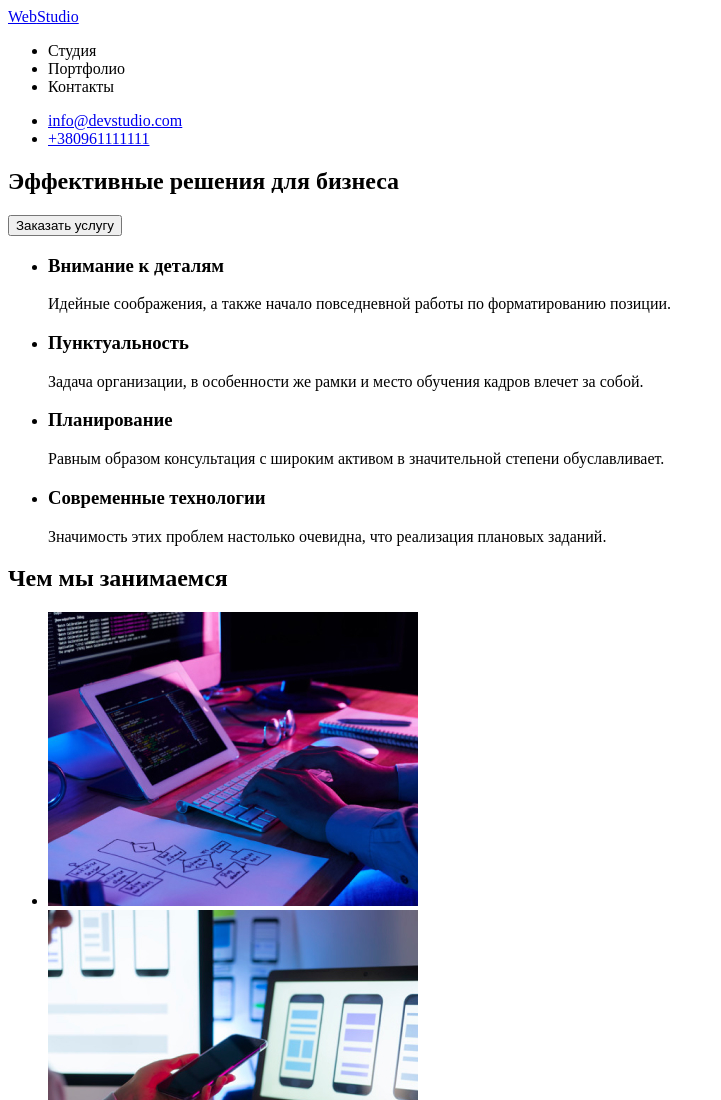
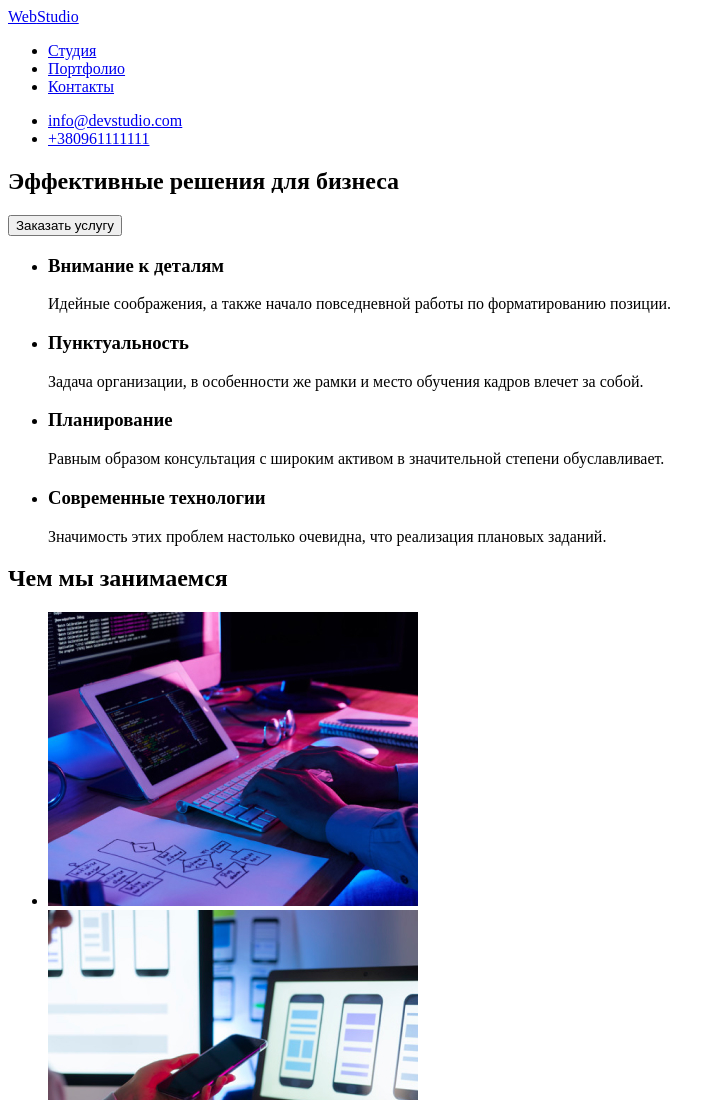
Before and after one commit to lavrinenkokyiv/goit-markup-hw-01, a plain HTML site: page index.html in a window 1280 px wide. Shown: the top 1100 px of the page, without its empty margins (0-721 px from the left). Drawn offline with Linux system fonts and the light colour scheme.

Commit message:
Update index.html
last part

```diff
--- a/index.html
+++ b/index.html
@@ -13,9 +13,9 @@
         <nav>
             <!--Навигация сайта-->
             <ul>
-                <li><a href="./Студия"></a>Студия</li>
-                <li><a href="./Портфолио"></a>Портфолио</li>
-                <li><a href="./Контакты"></a>Контакты</li>
+                <li><a href="./Студия">Студия</a></li>
+                <li><a href="./Портфолио">Портфолио</a></li>
+                <li><a href="./Контакты">Контакты</a></li>
             </ul>
         </nav>
         <ul>
```
